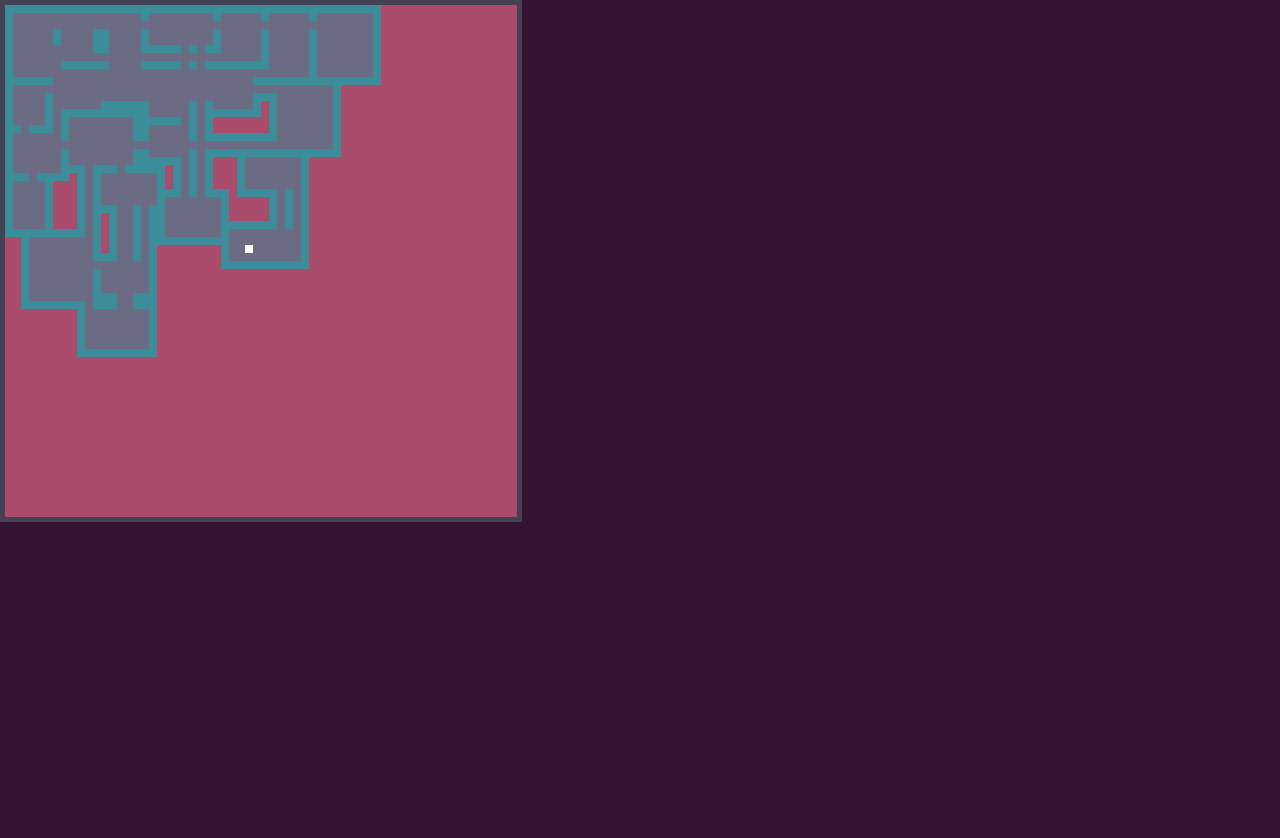
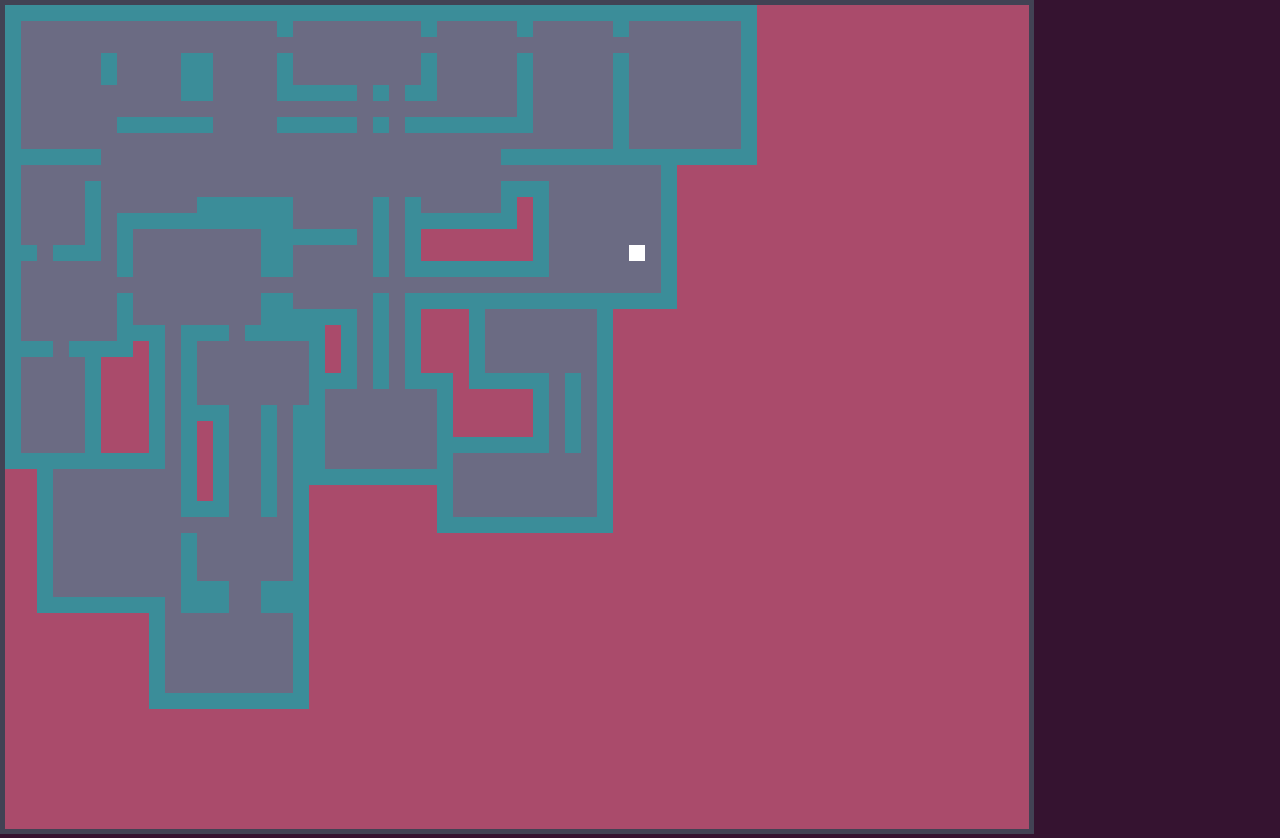
Before and after one commit to Seo-Faper/GS_RPG, a plain HTML site: page index.html in a window 1280 px wide. Before the commit the page ends 800 px from the top, so only its background shows below. Drawn offline with Linux system fonts and the light colour scheme.

Commit message:
Update index.html

```diff
--- a/index.html
+++ b/index.html
@@ -20,14 +20,31 @@
   <script type="text/javascript">
 
     var Player = {
+    positionX: 0,
+    positionY: 0,
       Generate: function(){
-        var r = Math.random();
-        var x = Math.floor( r * 64 + 1 )
-        var y = Math.floor( r * 64 + 1 )
+        var r1 = Math.random();
+        var r2 = Math.random();
+        var x = Math.floor( r1 * 64 + 1 )
+        var y = Math.floor( r2 * 64 + 1 )
         if(Dungeon.map[x][y] != 1) Player.Generate();
         else{
-          Dungeon.map[x][y] = 3;
+            Player.positionX = x
+            Player.positionY = y
+          Dungeon.map[Player.positionX][Player.positionY] = 3;
         }
+      },
+      keyPush: function(evt){
+          x = positionX
+          y = positionY
+        console.log(evt.keyCode);
+        switch(evt.keyCode) {
+            case 37:
+                console.log("왼쪽");
+
+        }
+
+
       }
     };
 
@@ -171,12 +188,12 @@
     var Renderer = {
         canvas: null,
         ctx: null,
-        size: 512,
+        size: 1024,
         scale: 0,
         Initialize: function () {
             this.canvas = document.getElementById('canvas');
             this.canvas.width = this.size;
-            this.canvas.height = this.size;
+            this.canvas.height = this.size-200;
             this.ctx = canvas.getContext('2d');
             this.scale = this.canvas.width / Dungeon.map_size;
         },
@@ -208,5 +225,11 @@
     Renderer.Initialize();
     Renderer.Update(Dungeon.map);
 
+    window.onload = () => {
+            document.addEventListener("keydown", Player.keyPush)
+
+        }
+
+
   </script>
 </html>
```
